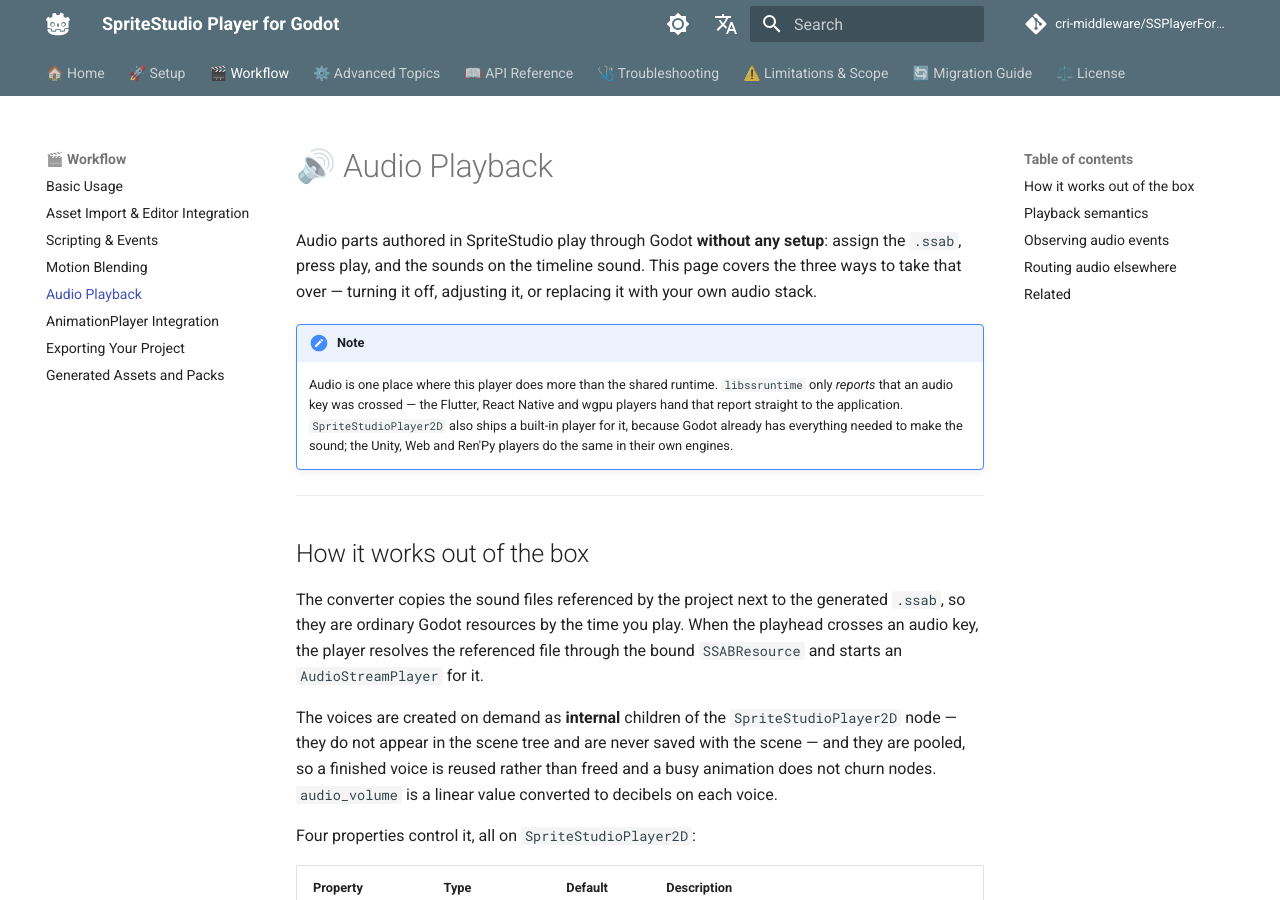
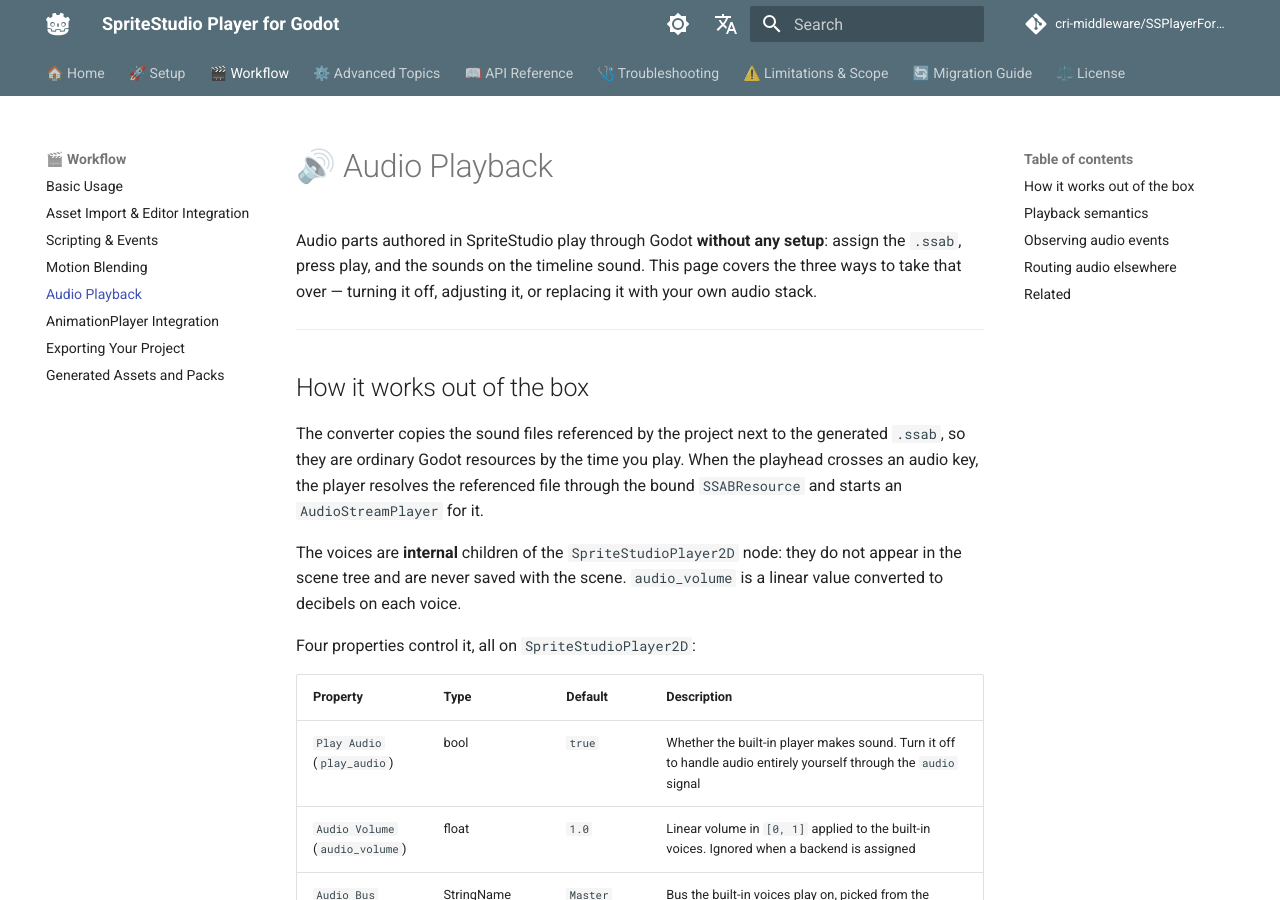
Before and after one commit to SpriteStudio/SSPlayerForGodot, an MkDocs documentation site: the page built from docs/en/workflow/audio.md, in a window 1280 px wide and 900 px high. Built offline with MkDocs 1.6.1 and Material for MkDocs 9.7.7, drawn with Linux system fonts in a browser that asks for light colours; comment, search, counter and statistics services are not loaded; some of the changed text lies outside the part shown.

Commit message:
Drop sibling-Player comparisons and design reasons from the Godot guides
- Audio opened with a note on how the Flutter, React Native, wgpu, Unity,
  Web and Ren'Py players handle sound; the lead paragraph already says
  the sounds play with no setup. Its "a sound outlives the playback"
  item argued why this is the only rule that can be honoured, and the
  voice paragraph described the pool; both keep what the reader acts on.
- Generated Assets compared itself with Unity's Addressables.
- Basic Usage explained why direction and frame rate survive an animation
  change and why they are "deliberately absent from the inspector"; it
  now lists what is kept, what resets, and what is not saved.
- The mask paragraph spent two sentences on batch processing and on
  materials and clip_children the reader need not set; it is one line.

```diff
--- a/docs/en/workflow/audio.md
+++ b/docs/en/workflow/audio.md
@@ -1,9 +1,6 @@
 # 🔊 Audio Playback
 
 Audio parts authored in SpriteStudio play through Godot **without any setup**: assign the `.ssab`, press play, and the sounds on the timeline sound. This page covers the three ways to take that over — turning it off, adjusting it, or replacing it with your own audio stack.
-
-> [!NOTE]
-> Audio is one place where this player does more than the shared runtime. `libssruntime` only *reports* that an audio key was crossed — the Flutter, React Native and wgpu players hand that report straight to the application. `SpriteStudioPlayer2D` also ships a built-in player for it, because Godot already has everything needed to make the sound; the Unity, Web and Ren'Py players do the same in their own engines.
 
 ---
 
@@ -11,7 +8,7 @@ Audio parts authored in SpriteStudio play through Godot **without any setup**: a
 
 The converter copies the sound files referenced by the project next to the generated `.ssab`, so they are ordinary Godot resources by the time you play. When the playhead crosses an audio key, the player resolves the referenced file through the bound `SSABResource` and starts an `AudioStreamPlayer` for it.
 
-The voices are created on demand as **internal** children of the `SpriteStudioPlayer2D` node — they do not appear in the scene tree and are never saved with the scene — and they are pooled, so a finished voice is reused rather than freed and a busy animation does not churn nodes. `audio_volume` is a linear value converted to decibels on each voice.
+The voices are **internal** children of the `SpriteStudioPlayer2D` node: they do not appear in the scene tree and are never saved with the scene. `audio_volume` is a linear value converted to decibels on each voice.
 
 Four properties control it, all on `SpriteStudioPlayer2D`:
 
@@ -41,7 +38,7 @@ Audio is **fire-and-forget**: a sound starts at the moment its frame is passed,
 
 - **Forward playback only.** Nothing sounds while the effective direction is backward — a reversed direction, or the return leg of ping-pong. This is a [shared limitation](../limitations.md#playback-feature-constraints), not a Godot one. A negative `speed_scale` is not one of those cases: it stops the playhead rather than reversing it, and a stopped playhead crosses no audio keys either.
 - **Seeking does not replay what it skipped.** Jumping the playhead fires only the destination frame's events, and a sound already playing is not re-synced to the new position.
-- **A sound outlives the playback that started it.** `pause()`, `stop()` and a `set_animation()` switch end the *animation*, not the sound; voices already sounding play out. This is the rule across every official player, and it is the only one that can be honoured: pausing the voices would reach only the sounds already playing, so a sound whose key falls inside the hold would never start and no `resume()` could bring it back. Since `loop_num` is a play count with no infinite value, every sound ends on its own anyway — one that outlasts its animation is the animation data's business. Turning `play_audio` off does stop them, as does the node leaving the tree.
+- **A sound outlives the playback that started it.** `pause()`, `stop()` and a `set_animation()` switch end the *animation*, not the sound; voices already sounding play out, and every sound ends on its own, since `loop_num` has no infinite value. Turning `play_audio` off stops them, as does the node leaving the tree.
 - **Re-firing overlaps rather than cuts.** A sound triggered again while a previous instance is still audible — across a loop boundary, typically — starts a second voice. Nothing cuts the first one off.
 - **`loop_num` is a play count, not a flag.** SpriteStudio has no infinite audio loop: `1` plays once, `n` plays `n` times in a row.
 
```
Also changed, not shown: docs/en/workflow/generated_assets.md (+1 -2 lines), docs/en/workflow/usage_basic.md (+3 -4 lines), docs/ja/workflow/audio.md (+2 -5 lines), docs/ja/workflow/generated_assets.md (+1 -2 lines), docs/ja/workflow/usage_basic.md (+3 -3 lines).
